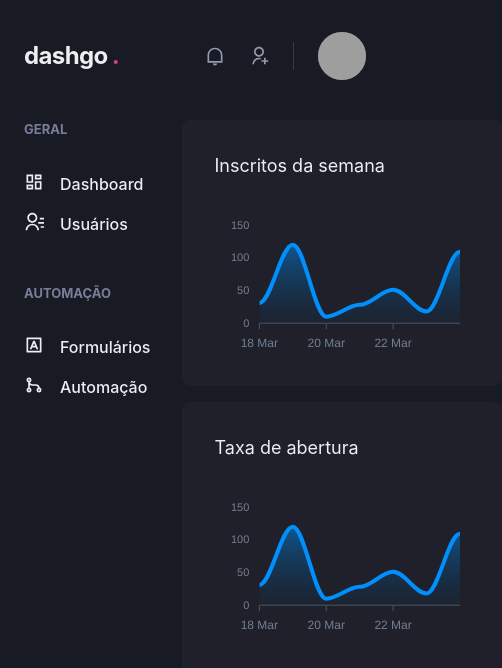
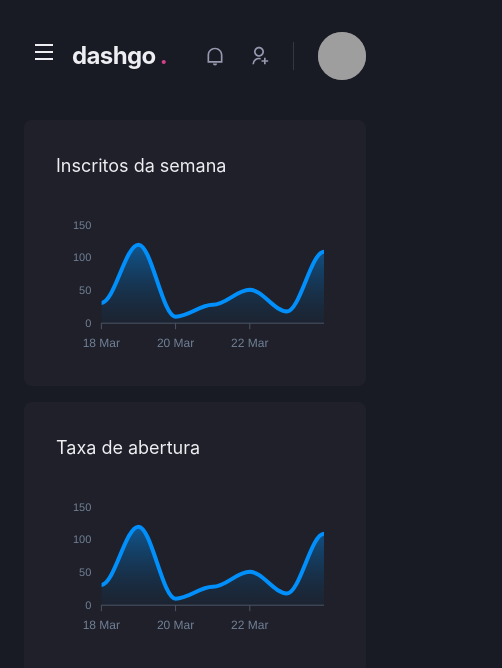
Before and after one commit to marqueslu/dashgo, a Next.js app: page /dashboard in a window 390 px wide. Shown: the top 668 px of the page, 502 px wide, since content can reach past the window. Built offline with nearby package versions, Linux system fonts and the light colour scheme; grey boxes are pictures that could not be loaded.

Commit message:
Add responsivity to sidebar and create a drawer context

```diff
--- a/src/components/Header/index.tsx
+++ b/src/components/Header/index.tsx
@@ -1,10 +1,14 @@
-import { Flex, useBreakpointValue } from '@chakra-ui/react'
+import { Flex, IconButton, useBreakpointValue, Icon } from '@chakra-ui/react'
 import { NotificationsNav } from './NotificationsNav'
 import { Profile } from './Profile'
 import { Logo } from './Logo'
 import { SearchBox } from './SearchBox'
+import { useSidebarDrawer } from '../../contexts/SidebarDrawerContext'
+import { RiMenuLine } from 'react-icons/ri'
 
 export function Header() {
+  const { onOpen } = useSidebarDrawer()
+
   const isWideVersion = useBreakpointValue({
     base: false,
     lg: true
@@ -20,6 +24,19 @@
       paddingX="6"
       align="center"
     >
+      {
+        !isWideVersion && (
+          <IconButton
+            aria-label="Open Navigation"
+            icon={<Icon as={RiMenuLine} />}
+            fontSize="24"
+            variant="unstyled"
+            onClick={onOpen}
+            marginRight="2">
+
+          </IconButton>
+        )
+      }
       <Logo />
       {isWideVersion && <SearchBox /> }
       <Flex align="center" marginLeft="auto">
--- a/src/components/Sidebar/NavLink.tsx
+++ b/src/components/Sidebar/NavLink.tsx
@@ -1,12 +1,9 @@
-import { LinkProps } from '@chakra-ui/core'
 import { Text, Link, Icon, LinkProps as ChakraLinkProps } from '@chakra-ui/react'
 import { ElementType } from 'react'
-
 
 interface NavLinkProps extends ChakraLinkProps {
   icon: ElementType
   children: string
-
 }
 
 export function NavLink({ icon, children, ...rest }: NavLinkProps) {
--- a/src/components/Sidebar/NavSection.tsx
+++ b/src/components/Sidebar/NavSection.tsx
@@ -1,6 +1,5 @@
 import { Box, Stack, Text } from '@chakra-ui/react'
 import { ReactNode } from 'react'
-
 
 interface NavSectionProps {
   title: string
--- /dev/null
+++ b/src/components/Sidebar/SidebarNav.tsx
@@ -0,0 +1,19 @@
+import { Stack } from '@chakra-ui/react'
+import { RiContactsLine, RiDashboardLine, RiGitMergeLine, RiInputMethodLine } from 'react-icons/ri'
+import { NavLink } from './NavLink'
+import { NavSection } from './NavSection'
+
+export function SidebarNav() {
+  return (
+    <Stack spacing="12" align="flex-start">
+      <NavSection title="GERAL">
+        <NavLink icon={RiDashboardLine}>Dashboard</NavLink>
+        <NavLink icon={RiContactsLine}>Usuários</NavLink>
+      </NavSection>
+      <NavSection title="AUTOMAÇÃO">
+        <NavLink icon={RiInputMethodLine}>Formulários</NavLink>
+        <NavLink icon={RiGitMergeLine}>Automação</NavLink>
+      </NavSection>
+    </Stack>
+  )
+}
--- a/src/components/Sidebar/index.tsx
+++ b/src/components/Sidebar/index.tsx
@@ -1,21 +1,42 @@
-import { Box, Stack, Text, Link, Icon } from '@chakra-ui/react'
-import { RiContactsLine, RiDashboardLine, RiGitMergeLine, RiInputMethodLine } from 'react-icons/ri'
-import { NavLink } from './NavLink'
-import { NavSection } from './NavSection'
+import {
+  Box,
+  Drawer,
+  useBreakpointValue,
+  DrawerOverlay,
+  DrawerContent,
+  DrawerCloseButton,
+  DrawerHeader,
+  DrawerBody} from '@chakra-ui/react'
+import { useSidebarDrawer } from '../../contexts/SidebarDrawerContext'
+import { SidebarNav } from './SidebarNav'
 
 export function Sidebar() {
+  const { isOpen, onClose } = useSidebarDrawer()
+
+  const isDrawerSidebar = useBreakpointValue({
+    base: true,
+    lg: false
+  })
+
+  if (isDrawerSidebar) {
+    return (
+      <Drawer isOpen={isOpen} placement="left" onClose={onClose}>
+        <DrawerOverlay>
+          <DrawerContent background="gray.800" padding="4">
+            <DrawerCloseButton marginTop="6" />
+            <DrawerHeader>Navegação</DrawerHeader>
+
+            <DrawerBody>
+              <SidebarNav />
+            </DrawerBody>
+          </DrawerContent>
+        </DrawerOverlay>
+      </Drawer>
+    )
+  }
   return (
     <Box as="aside" w="64" marginRight="8">
-      <Stack spacing="12" align="flex-start">
-        <NavSection title="GERAL">
-          <NavLink icon={RiDashboardLine}>Dashboard</NavLink>
-          <NavLink icon={RiContactsLine}>Usuários</NavLink>
-        </NavSection>
-        <NavSection title="AUTOMAÇÃO">
-          <NavLink icon={RiInputMethodLine}>Formulários</NavLink>
-          <NavLink icon={RiGitMergeLine}>Automação</NavLink>
-        </NavSection>
-      </Stack>
+      <SidebarNav />
     </Box>
   )
 }
--- /dev/null
+++ b/src/contexts/SidebarDrawerContext.tsx
@@ -0,0 +1,28 @@
+import { useDisclosure, UseDisclosureReturn } from "@chakra-ui/react"
+import { useRouter } from "next/dist/client/router"
+import { createContext, ReactNode, useContext, useEffect } from "react"
+
+interface SidebarDrawerProviderProps {
+  children: ReactNode
+}
+
+type SidebarDrawerContextData = UseDisclosureReturn
+
+const SidebarDrawerContext = createContext({} as SidebarDrawerContextData)
+
+export function SidebarDrawerProvider({ children }: SidebarDrawerProviderProps) {
+  const disclosure = useDisclosure()
+  const router = useRouter()
+
+  useEffect(() => {
+    disclosure.onClose()
+  }, [router.asPath])
+
+  return (
+    <SidebarDrawerContext.Provider value={disclosure}>
+      {children}
+    </SidebarDrawerContext.Provider>
+  )
+}
+
+export const useSidebarDrawer = () => useContext(SidebarDrawerContext)
--- a/src/pages/_app.tsx
+++ b/src/pages/_app.tsx
@@ -1,11 +1,14 @@
 import { AppProps } from 'next/app'
 import { ChakraProvider } from '@chakra-ui/react'
 import { theme } from '../styles/theme'
+import { SidebarDrawerProvider } from '../contexts/SidebarDrawerContext'
 
 function MyApp({ Component, pageProps }: AppProps) {
   return (
     <ChakraProvider theme={theme}>
-      <Component {...pageProps} />
+      <SidebarDrawerProvider>
+        <Component {...pageProps} />
+      </SidebarDrawerProvider>
     </ChakraProvider>
   )
 
```
